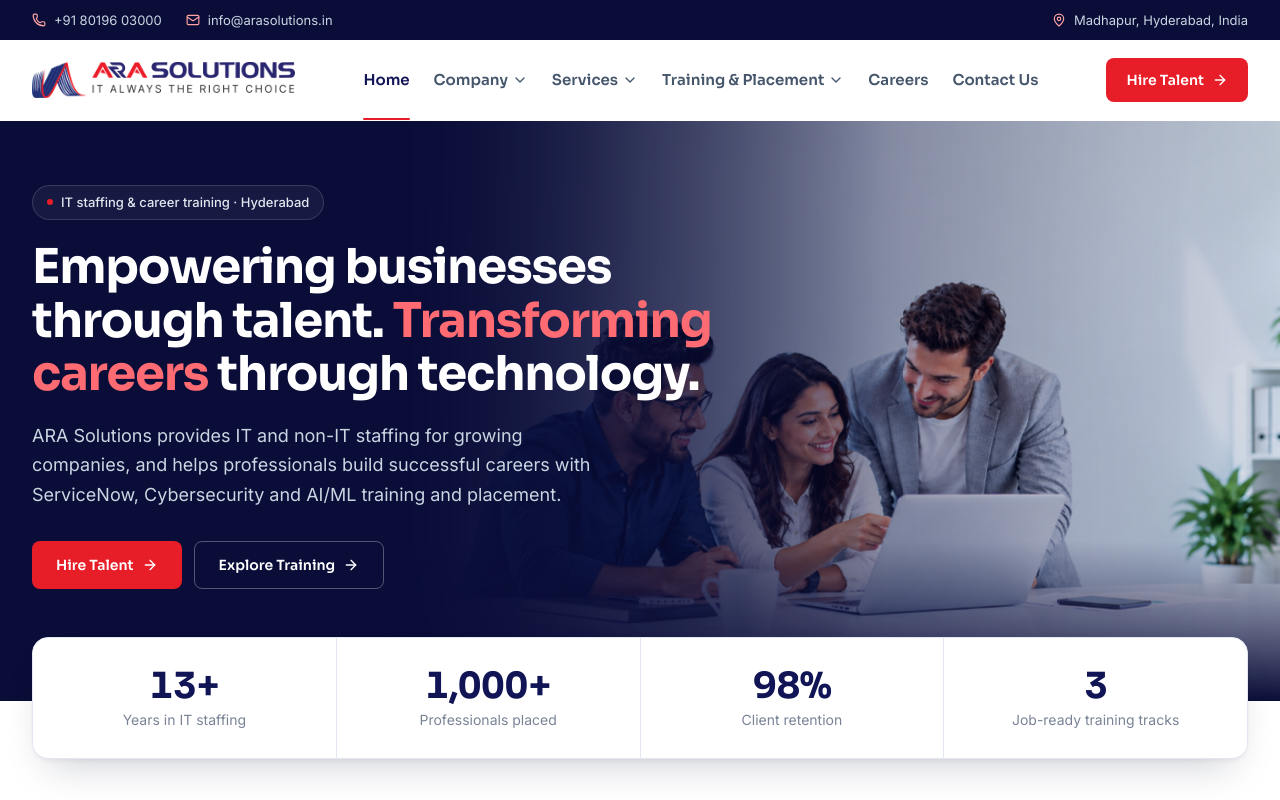
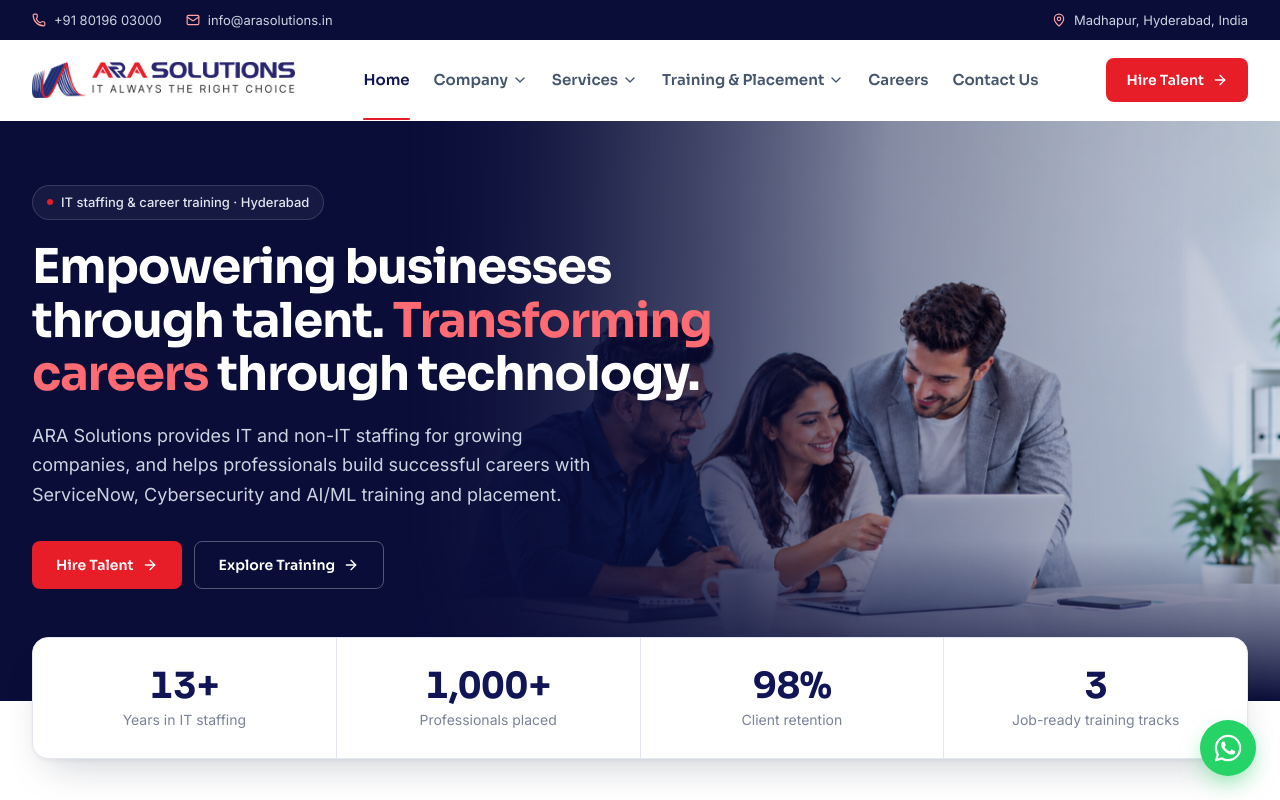
Before and after one commit to ahfi0999/Ara-Solutions, a Next.js app: page / in a window 1280 px wide. Shown: the top 800 px of the page. Built offline with nearby package versions, Linux system fonts and the light colour scheme.

Commit message:
Add floating WhatsApp chat button
Opens WhatsApp with a first message that matches the page (e.g. ServiceNow
training, hiring, careers) so the team knows what the visitor wants.
The number lives in src/data/site.js. Back-to-top moves above it.

```diff
--- a/src/app/layout.jsx
+++ b/src/app/layout.jsx
@@ -1,5 +1,6 @@
 import Navbar from '../components/layout/Navbar';
 import Footer from '../components/layout/Footer';
+import WhatsAppButton from '../components/layout/WhatsAppButton';
 import { LegacyHashRedirect } from '../lib/router';
 import { SITE_NAME, SITE_URL } from '../lib/seo';
 import '../styles/index.css';
@@ -44,6 +45,7 @@ export default function RootLayout({ children }) {
             {children}
           </main>
           <Footer />
+          <WhatsAppButton />
         </div>
       </body>
     </html>
--- a/src/components/layout/Footer.jsx
+++ b/src/components/layout/Footer.jsx
@@ -101,7 +101,7 @@ export default function Footer() {
           type="button"
           onClick={() => window.scrollTo({ top: 0, behavior: 'smooth' })}
           aria-label="Back to top"
-          className="fixed bottom-6 right-6 z-40 flex size-11 items-center justify-center rounded-full bg-navy text-white shadow-lift transition-colors hover:bg-brand"
+          className="fixed bottom-24 right-7 z-40 flex size-11 items-center justify-center rounded-full bg-navy text-white shadow-lift transition-colors hover:bg-brand"
         >
           <ArrowUp className="size-5" />
         </button>
--- /dev/null
+++ b/src/components/layout/WhatsAppButton.jsx
@@ -0,0 +1,49 @@
+'use client';
+
+import { site } from '../../data/site';
+import { useRouter } from '../../lib/router';
+
+/** Pre-filled first message, based on the page the visitor is on, so the team knows what they want. */
+function messageFor(path) {
+  if (path.includes('servicenow'))
+    return "Hi ARA Solutions, I'm interested in ServiceNow training. Please share the details.";
+  if (path.includes('cybersecurity'))
+    return "Hi ARA Solutions, I'm interested in Cybersecurity training. Please share the details.";
+  if (path.includes('ai-ml'))
+    return "Hi ARA Solutions, I'm interested in AI & Machine Learning training. Please share the details.";
+  if (path.includes('training-placement'))
+    return "Hi ARA Solutions, I'd like to know about your training and placement programs.";
+  if (path.startsWith('/services'))
+    return "Hi ARA Solutions, I'm looking to hire and would like to discuss your staffing services.";
+  if (path.startsWith('/careers'))
+    return "Hi ARA Solutions, I'd like to know about job openings at ARA Solutions.";
+  return "Hi ARA Solutions, I'd like to know more about your services.";
+}
+
+/** Floating WhatsApp chat button, shown on every page. */
+export default function WhatsAppButton() {
+  const { currentPath } = useRouter();
+  const href = `https://wa.me/${site.whatsapp}?text=${encodeURIComponent(messageFor(currentPath))}`;
+  return (
+    <a
+      href={href}
+      target="_blank"
+      rel="noopener noreferrer"
+      aria-label="Chat with us on WhatsApp"
+      className="group fixed bottom-6 right-6 z-40 flex items-center gap-3"
+    >
+      <span className="pointer-events-none hidden translate-x-2 rounded-full bg-white px-4 py-2 font-display text-sm font-semibold text-ink opacity-0 shadow-lift transition-all duration-200 group-hover:translate-x-0 group-hover:opacity-100 sm:block">
+        Chat with us
+      </span>
+      <span className="relative flex size-14 items-center justify-center rounded-full bg-[#25D366] text-white shadow-[0_10px_25px_-6px_rgb(37_211_102/0.6)] transition-transform duration-200 group-hover:scale-105">
+        <span
+          aria-hidden="true"
+          className="absolute inset-0 animate-ping rounded-full motion-reduce:hidden bg-[#25D366] opacity-20 [animation-duration:2.5s]"
+        />
+        <svg viewBox="0 0 24 24" fill="currentColor" aria-hidden="true" className="relative size-7">
+          <path d="M17.47 14.38c-.3-.15-1.75-.86-2.02-.96-.27-.1-.47-.15-.67.15-.2.3-.77.96-.94 1.16-.17.2-.35.22-.64.07-.3-.15-1.25-.46-2.38-1.47-.88-.78-1.48-1.75-1.65-2.05-.17-.3-.02-.46.13-.6.13-.14.3-.35.45-.52.15-.18.2-.3.3-.5.1-.2.05-.37-.03-.52-.07-.15-.67-1.6-.92-2.2-.24-.58-.49-.5-.67-.5h-.57c-.2 0-.52.07-.8.37-.27.3-1.04 1.02-1.04 2.48 0 1.47 1.07 2.88 1.21 3.08.15.2 2.1 3.2 5.08 4.49.71.3 1.27.49 1.7.63.72.23 1.37.2 1.88.12.57-.09 1.75-.72 2-1.41.25-.7.25-1.29.17-1.41-.07-.13-.27-.2-.57-.35ZM12.05 21.5h-.01a9.4 9.4 0 0 1-4.8-1.32l-.34-.2-3.56.94.95-3.48-.22-.36a9.4 9.4 0 0 1-1.44-5.02c0-5.2 4.23-9.43 9.43-9.43a9.37 9.37 0 0 1 6.67 2.77 9.37 9.37 0 0 1 2.76 6.67c0 5.2-4.23 9.43-9.43 9.43Zm8.03-17.46A11.27 11.27 0 0 0 12.05.7C5.8.7.7 5.79.7 12.05c0 2 .52 3.95 1.52 5.67L.6 23.6l6.02-1.58a11.32 11.32 0 0 0 5.42 1.38h.01c6.25 0 11.34-5.09 11.35-11.35 0-3.03-1.18-5.88-3.32-8.02Z" />
+        </svg>
+      </span>
+    </a>
+  );
+}
--- a/src/data/site.js
+++ b/src/data/site.js
@@ -5,6 +5,8 @@ export const site = {
   email: 'info@arasolutions.in',
   emailHref: 'mailto:info@arasolutions.in',
   location: 'Madhapur, Hyderabad, India',
+  /** WhatsApp number in international format, digits only (used for the floating chat button). */
+  whatsapp: '918019603000',
   /**
    * Social profiles. Icons only appear for entries with a real URL,
    * e.g. { linkedin: 'https://www.linkedin.com/company/...' }.
```
